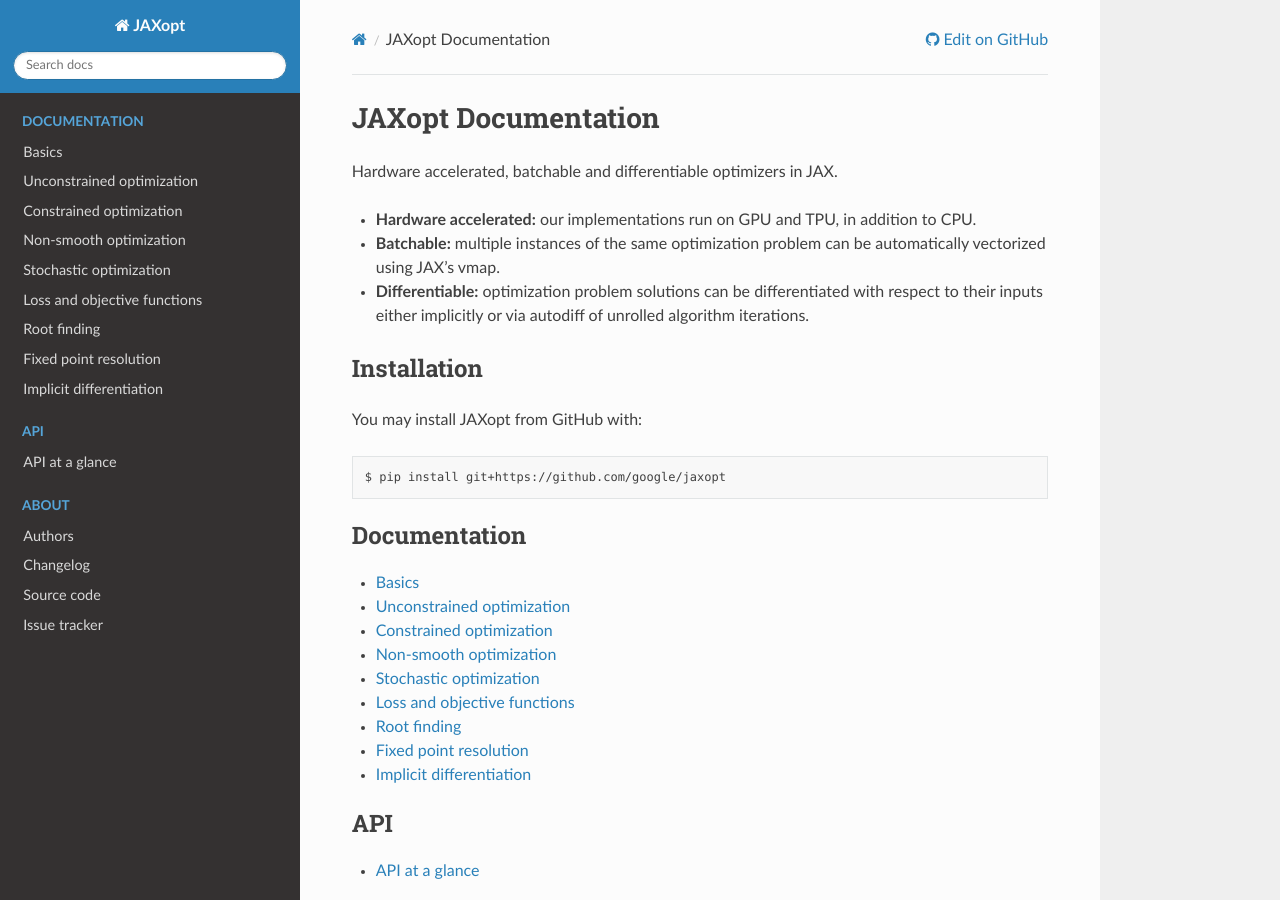
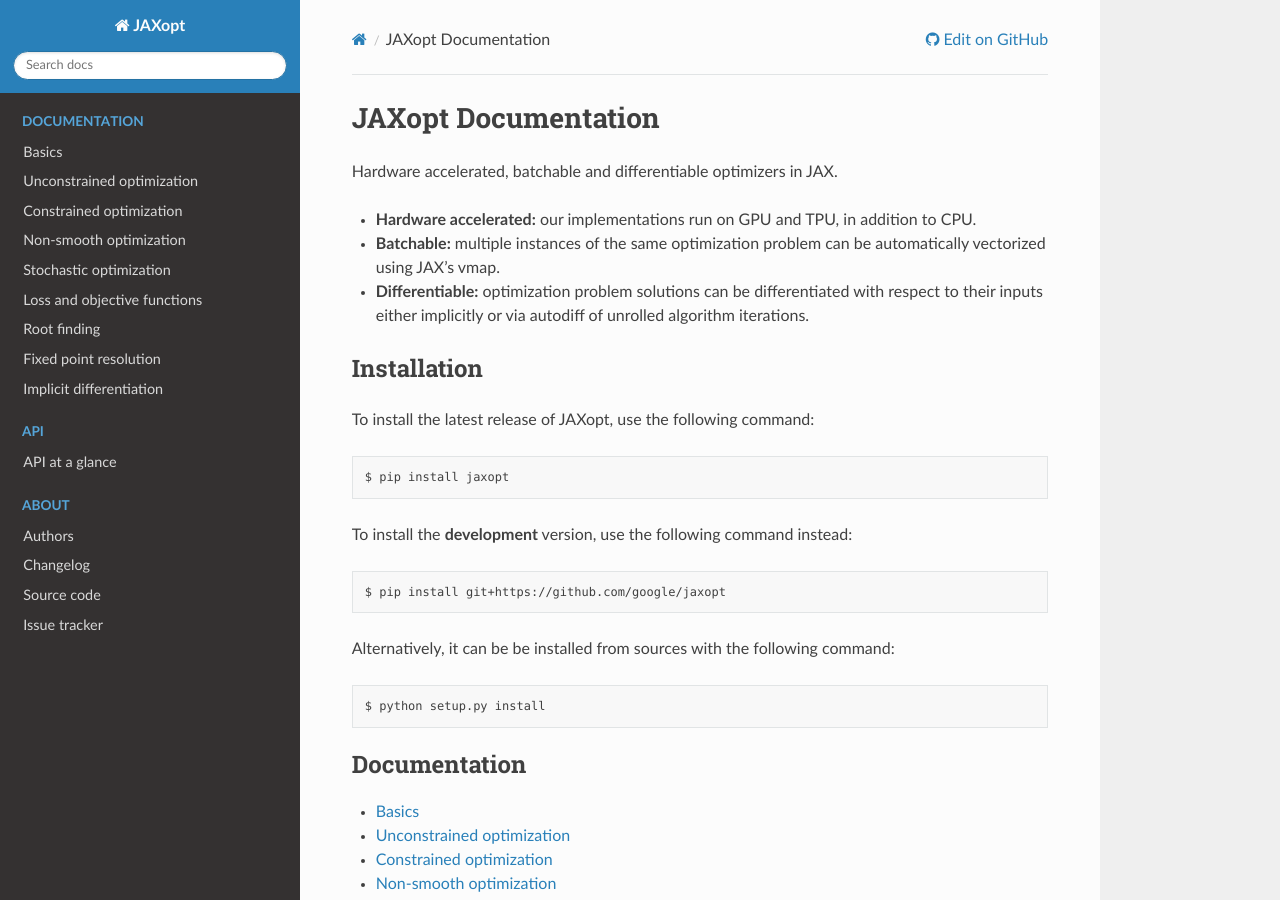
Before and after one commit to google/jaxopt, a Sphinx documentation site: the page built from docs/index.rst, in a window 1280 px wide and 900 px high. Built offline with Sphinx 7.4.7 and the Read the Docs theme 2.0.0, drawn with Linux system fonts in a browser that asks for light colours; pages that are not in the unit, such as notebooks, are missing from menus.

Commit message:
Update install instructions in index.rst.

```diff
--- a/docs/index.rst
+++ b/docs/index.rst
@@ -16,9 +16,17 @@
 Installation
 ------------
 
-You may install JAXopt from GitHub with::
+To install the latest release of JAXopt, use the following command::
+
+    $ pip install jaxopt
+
+To install the **development** version, use the following command instead::
 
     $ pip install git+https://github.com/google/jaxopt
+
+Alternatively, it can be be installed from sources with the following command::
+
+    $ python setup.py install
 
 .. toctree::
    :maxdepth: 1
```
